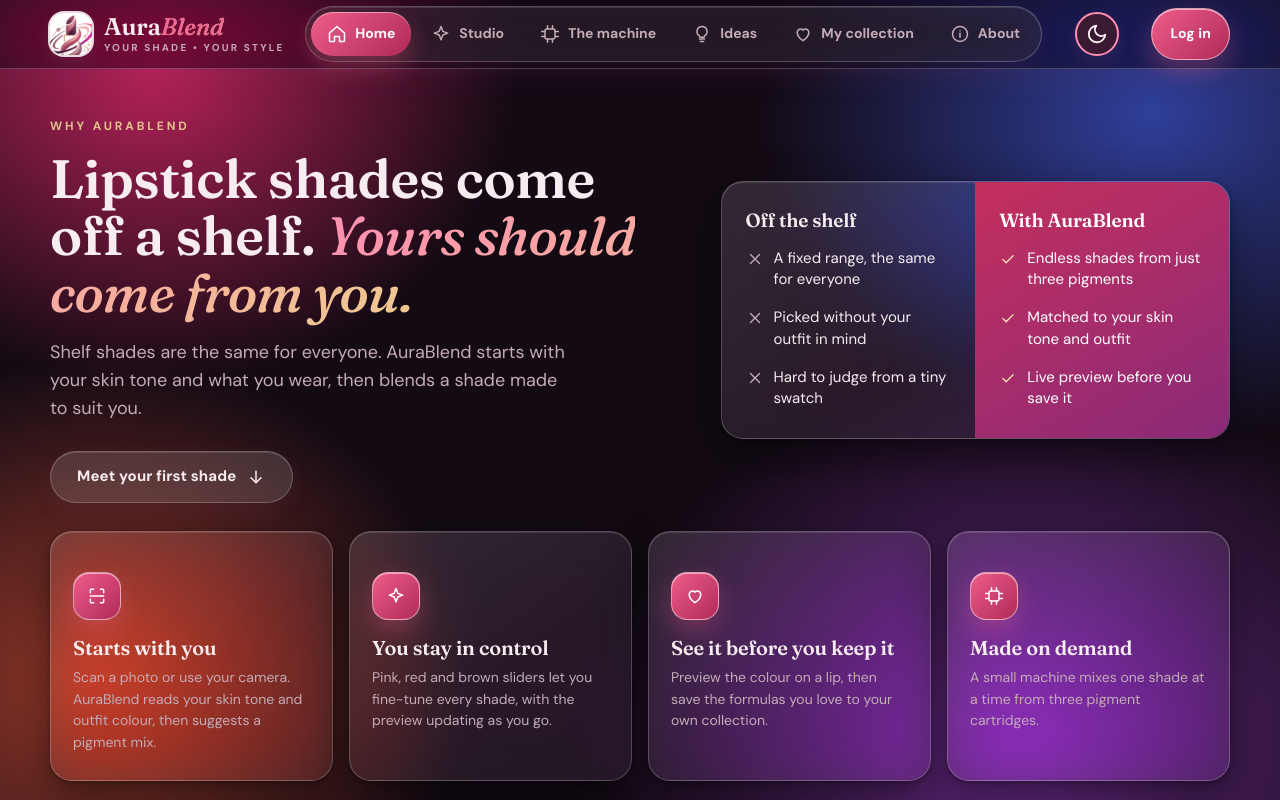
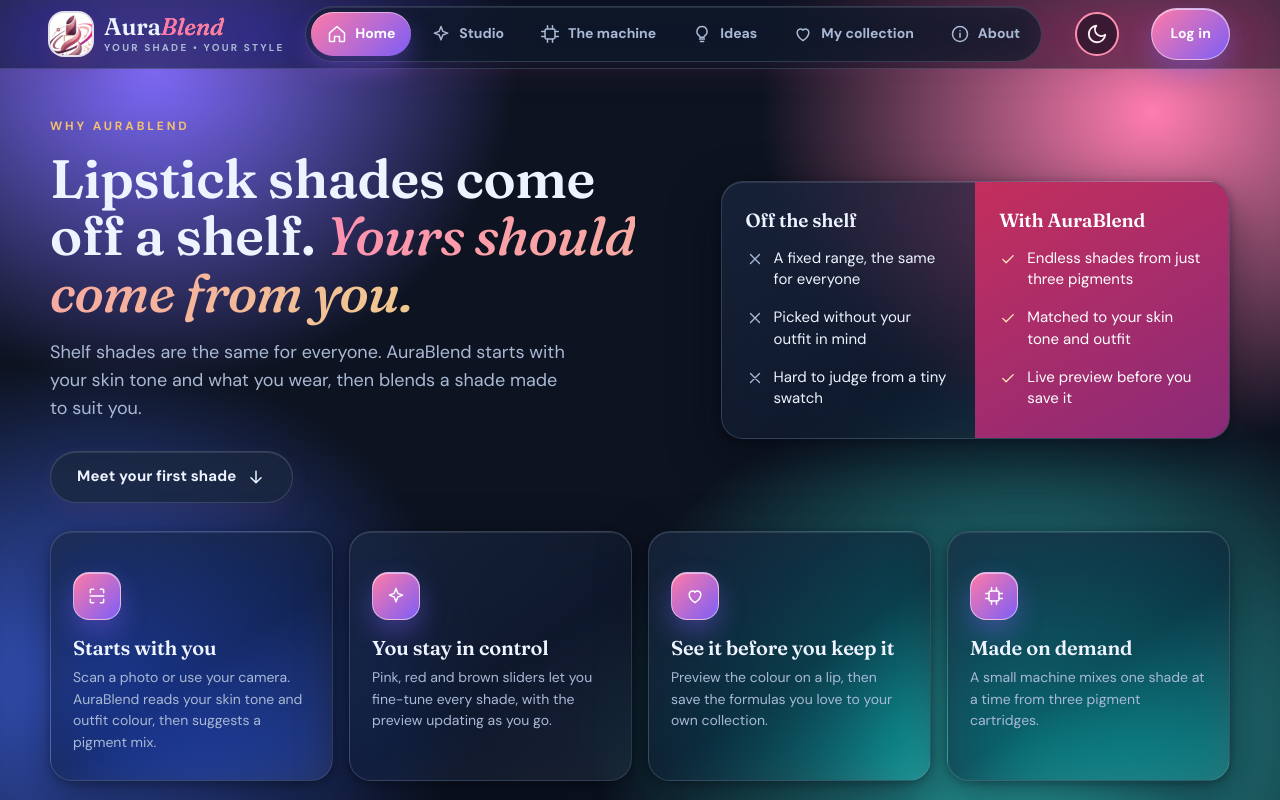
Before and after one commit to Lisara1212/SDGP, a plain HTML site: page index.html in a window 1280 px wide. Both pictures are taken after a click on the button "Switch to dark mode". Shown: the top 800 px of the page. Drawn offline with Linux system fonts and the light colour scheme.

Commit message:
Change dark theme palette
Co-authored-by: Copilot <223556219+Copilot@users.noreply.github.com>

```diff
--- a/glass.css
+++ b/glass.css
@@ -25,22 +25,22 @@
   --ghost-text: #2a1626;
 }
 html[data-theme="dark"] {
-  --bg: #130a14; --bg-2: #1b101c;
-  --text: #f7ecf0; --muted: #c4abb7;
-  --gold: #e3c08d; --gold-deep: #b98b4e;
-  --rose: #ee6a93; --rose-deep: #f08aa9; --berry: #d94f7a;
-  --line: rgba(255, 255, 255, .14);
-  --surface: rgba(255, 255, 255, .06); --surface-2: rgba(255, 255, 255, .12);
-  --ok: #4fd1a1; --warn: #f4b860;
-  --glass: rgba(255, 255, 255, .07); --glass-2: rgba(255, 255, 255, .13);
-  --glass-edge: rgba(255, 255, 255, .22); --glass-edge-2: rgba(255, 255, 255, .06);
-  --glass-shadow: 0 16px 44px rgba(0, 0, 0, .45), 0 2px 6px rgba(0, 0, 0, .3);
-  --inset: rgba(255, 255, 255, .12);
-  --field: rgba(0, 0, 0, .28); --field-edge: rgba(255, 255, 255, .16);
-  --blob1: #b8225a; --blob2: #6a2a8a; --blob3: #2f3f9a; --blob4: #9a3a2a;
-  --btn: linear-gradient(135deg, #ee5d8a 0%, #b02a58 100%);
-  --btn-shadow: 0 10px 24px rgba(238, 93, 138, .32);
-  --ghost-text: #f7ecf0;
+  --bg: #0d1320; --bg-2: #121d30;
+  --text: #edf4ff; --muted: #a9b9d5;
+  --gold: #f2bf73; --gold-deep: #d5984d;
+  --rose: #ff7aa6; --rose-deep: #ff4f8b; --berry: #d95584;
+  --line: rgba(255, 255, 255, .12);
+  --surface: rgba(255, 255, 255, .06); --surface-2: rgba(255, 255, 255, .10);
+  --ok: #58d4ad; --warn: #f7c56a;
+  --glass: rgba(18, 29, 48, .58); --glass-2: rgba(27, 39, 62, .72);
+  --glass-edge: rgba(160, 180, 220, .22); --glass-edge-2: rgba(255, 255, 255, .06);
+  --glass-shadow: 0 18px 48px rgba(4, 8, 20, .52), 0 2px 10px rgba(0, 0, 0, .3);
+  --inset: rgba(255, 255, 255, .10);
+  --field: rgba(10, 18, 30, .45); --field-edge: rgba(255, 255, 255, .12);
+  --blob1: #7f6dff; --blob2: #2cb8b4; --blob3: #ff7db0; --blob4: #3a5bd1;
+  --btn: linear-gradient(135deg, #ff7aa6 0%, #7d5ef7 100%);
+  --btn-shadow: 0 12px 26px rgba(125, 94, 247, .38);
+  --ghost-text: #edf4ff;
 }
 
 /* ---------- background: soft blobs ---------- */
```
